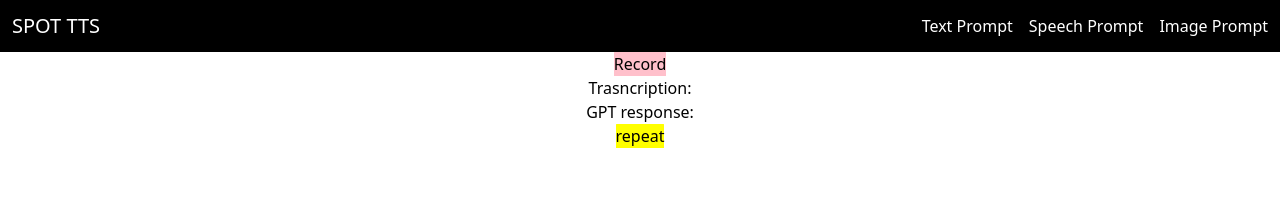
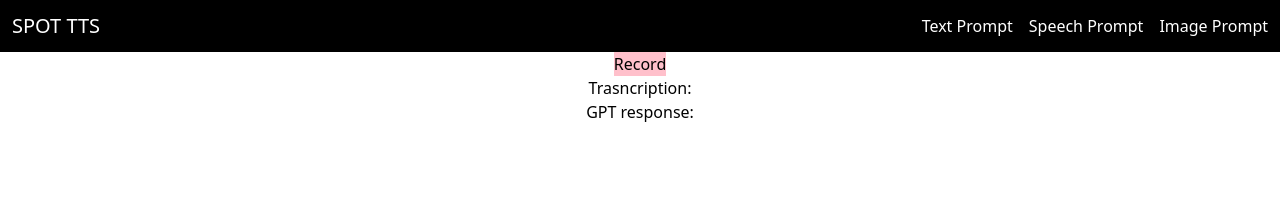
Before and after one commit to IshmamF/gpt-talk-to-dog, a React (Create React App) app in the folder frontend/frontend/: page /speechprompt in a window 1280 px wide. Shown: the top 214 px of the page. Built offline with nearby package versions, Linux system fonts and the light colour scheme.

Commit message:
fixed speak not showing

```diff
--- a/frontend/frontend/src/components/record.js
+++ b/frontend/frontend/src/components/record.js
@@ -68,7 +68,7 @@ export default function Record() {
                 <p>Trasncription: {transcription}</p>
                 <p>GPT response: <br/>{gptRes}</p>
 
-                {gptRes.length ? null :<button style={{background:"yellow", borderRadius:0.5}} onClick={handleSpeakClick}>repeat</button>}
+                {!gptRes.length ? "" : <button style={{background:"yellow", borderRadius:0.5}} onClick={handleSpeakClick}>Speak</button>}
             </center>
         </>
     )
```
